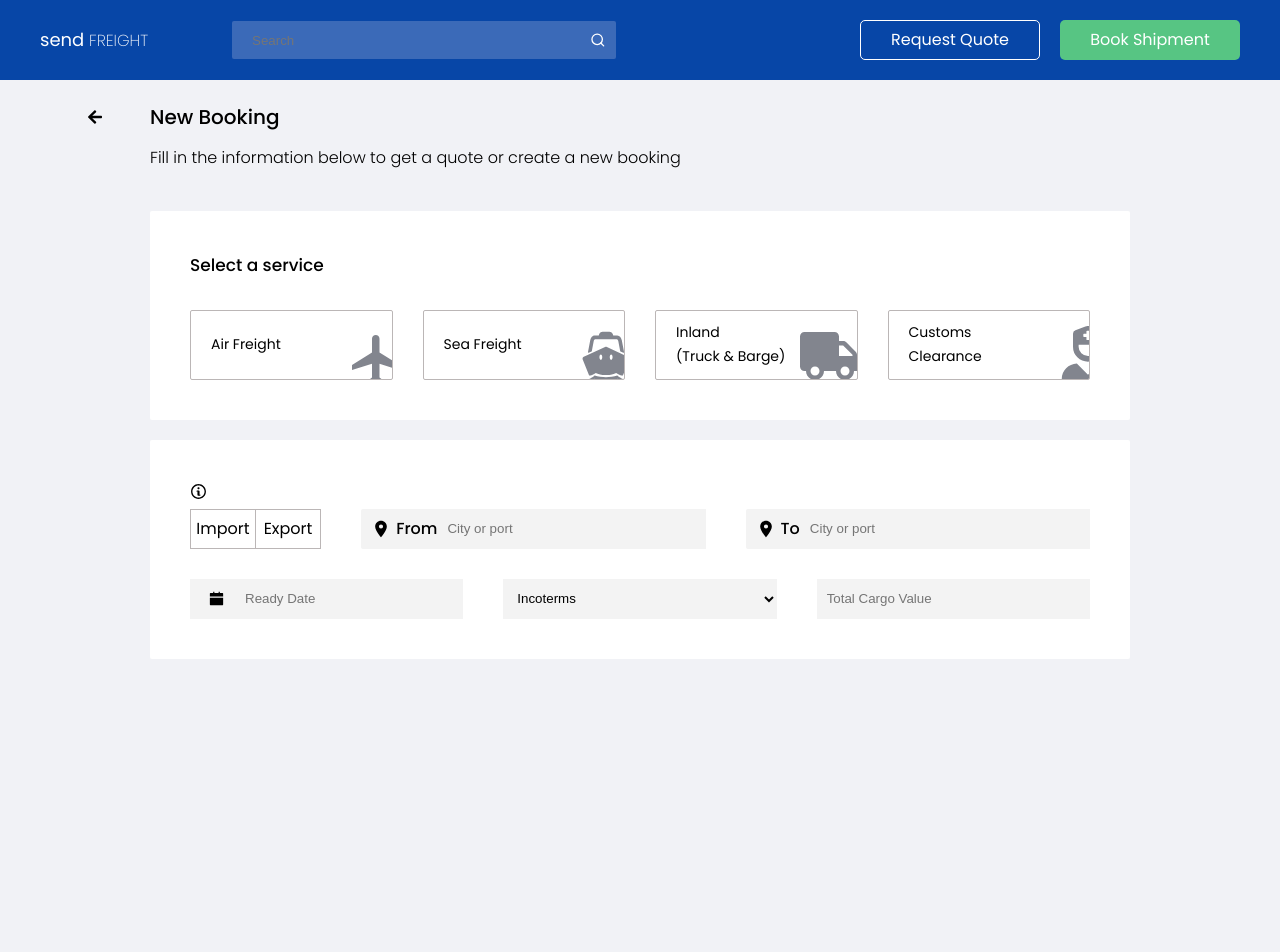
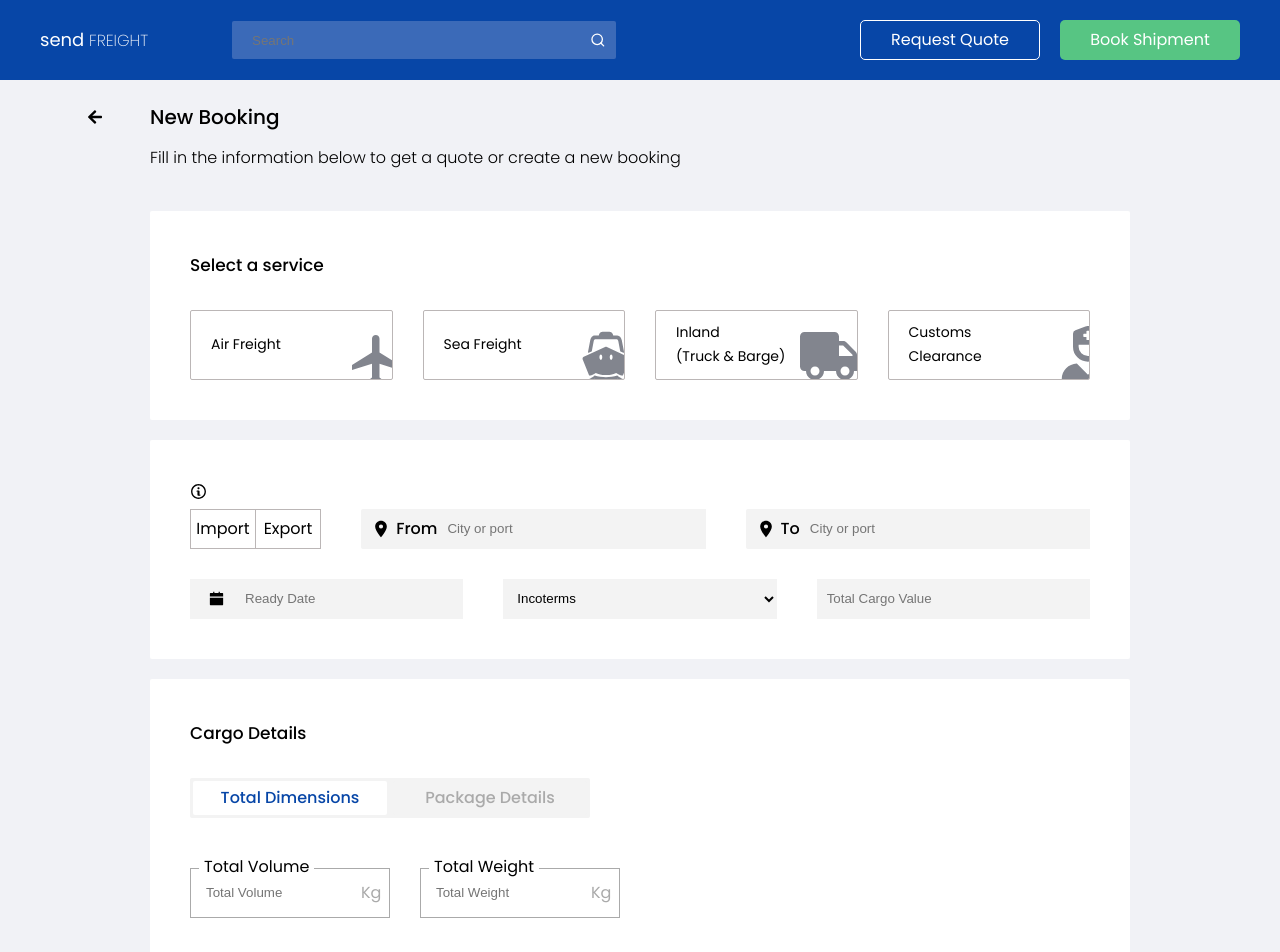
Before and after one commit to oluwakemi-dada/sample-app, a React (Create React App) app: page / in a window 1280 px wide. Shown: the top 952 px of the page. Before the commit the page ends 800 px from the top, so only its background shows below. Built offline with nearby package versions, Linux system fonts and the light colour scheme.

Commit message:
Progress

```diff
--- /dev/null
+++ b/src/components/new-booking/CargoDetails.js
@@ -0,0 +1,178 @@
+import React, { useState } from 'react';
+import styled from 'styled-components';
+
+const Wrapper = styled.div`
+  background: #fff;
+  border-radius: 2px;
+  padding: 4rem 4rem;
+  margin-bottom: 2rem;
+  display: grid;
+  grid-template-columns: 0.6fr 0.4fr;
+  grid-gap: 7rem;
+`;
+
+const Heading = styled.div`
+  font-weight: 500;
+  font-size: 1.7rem;
+`;
+
+const ItemLeft = styled.div``;
+
+const TotalPackage = styled.div`
+  background: #f3f3f3;
+  height: 4rem;
+  display: flex;
+  flex-direction: row;
+  align-items: center;
+  color: #aaaaaa;
+  font-weight: 500;
+  width: 40rem;
+  margin-top: 3rem;
+  border-radius: 2px;
+  transition: all 0.3s;
+
+  div {
+    height: 3.4rem;
+    display: flex;
+    align-items: center;
+    width: 19.4rem;
+    justify-content: center;
+    cursor: pointer;
+    margin: 0 0.3rem;
+    border-radius: 2px;
+  }
+`;
+
+const TotalDimension = styled.div`
+  background: ${(props) => (props.totalDimension ? '#fff' : '#f3f3f3')};
+
+  color: ${(props) => (props.totalDimension ? '#0746a7' : '#aaaaaa')};
+`;
+
+const PackageDetails = styled.div`
+  background: ${(props) => (props.packageDetails ? '#fff' : '#f3f3f3')};
+
+  color: ${(props) => (props.packageDetails ? '#0746a7' : '#aaaaaa')}; ;
+`;
+
+const Inputs = styled.div`
+  display: flex;
+  margin-top: 5rem;
+`;
+
+const InputField = styled.div`
+  width: 20rem;
+  height: 5rem;
+  border: 1.5px solid #aaaaaa;
+  margin-right: 3rem;
+  position: relative;
+
+  :hover {
+    border: 1.5px solid #0746a7;
+  }
+
+  > div:first-child {
+    height: 100%;
+    display: flex;
+    align-items: center;
+    border-radius: 3px;
+  }
+
+  input {
+    position: relative;
+    width: 16rem;
+    height: 100%;
+    margin-right: 1rem;
+    border: none;
+    outline: none;
+    padding: 1rem 1.5rem;
+
+    :focus {
+      color: #000;
+    }
+  }
+
+  label {
+    position: absolute;
+    padding: 0.8rem .5rem;
+    top: -2.37rem;
+    left: 0.8rem;
+    color: #000;
+    background: #fff;
+  }
+`;
+
+const Kilogram = styled.div`
+  color: #aaaaaa;
+`;
+
+const ItemRight = styled.div``;
+
+const CargoDetails = () => {
+  const [totalPack, setTotalPack] = useState({
+    totalDimension: true,
+    packageDetails: false,
+  });
+
+  const { totalDimension, packageDetails } = totalPack;
+
+  const onChangeTotalPackage = (data) => {
+    if (data === 'totalDimension') {
+      setTotalPack({
+        totalDimension: true,
+        packageDetails: false,
+      });
+    } else if (data === 'packageDetails') {
+      setTotalPack({
+        totalDimension: false,
+        packageDetails: true,
+      });
+    }
+  };
+
+  return (
+    <Wrapper>
+      <ItemLeft>
+        <Heading>Cargo Details</Heading>
+        <TotalPackage>
+          <TotalDimension
+            totalDimension={totalDimension}
+            onClick={() => {
+              onChangeTotalPackage('totalDimension');
+            }}
+          >
+            Total Dimensions
+          </TotalDimension>
+          <PackageDetails
+            packageDetails={packageDetails}
+            onClick={() => {
+              onChangeTotalPackage('packageDetails');
+            }}
+          >
+            Package Details
+          </PackageDetails>
+        </TotalPackage>
+
+        <Inputs>
+          <InputField>
+            <div>
+              <input type='text' placeholder='Total Volume' className='input' />
+              <Kilogram>Kg</Kilogram>
+            </div>
+            <label className='label'>Total Volume</label>
+          </InputField>
+          <InputField>
+            <div>
+              <input type='text' placeholder='Total Weight' className='input' />
+              <Kilogram>Kg</Kilogram>
+            </div>
+            <label className='label'>Total Weight</label>
+          </InputField>
+        </Inputs>
+      </ItemLeft>
+      <ItemRight></ItemRight>
+    </Wrapper>
+  );
+};
+
+export default CargoDetails;
--- a/src/components/new-booking/NewBooking.js
+++ b/src/components/new-booking/NewBooking.js
@@ -4,6 +4,7 @@ import Navbar from '../../sub-components/Navbar';
 import { FaArrowLeft } from 'react-icons/fa';
 import Service from './Service';
 import Location from './Location';
+import CargoDetails from './CargoDetails';
 
 const MainHeading = styled.div`
   display: flex;
@@ -57,6 +58,7 @@ const NewBooking = () => {
       <Container>
         <Service />
         <Location />
+        <CargoDetails />
       </Container>
     </div>
   );
```
